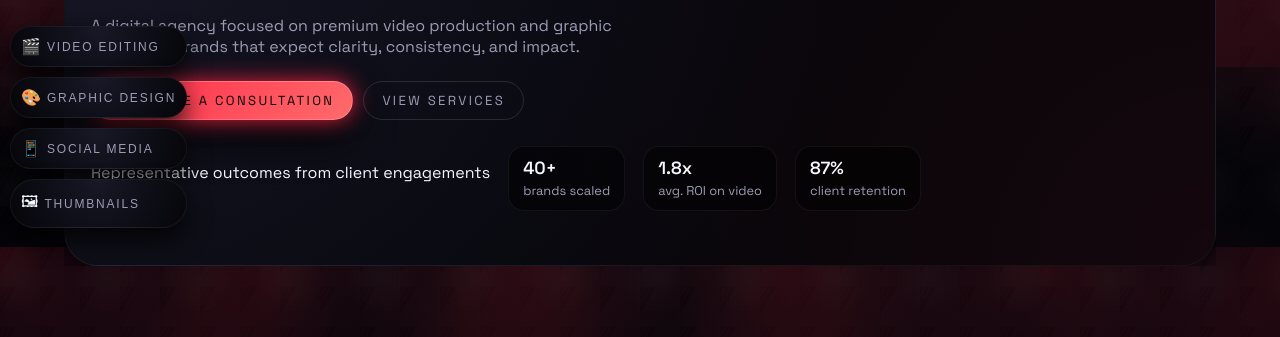
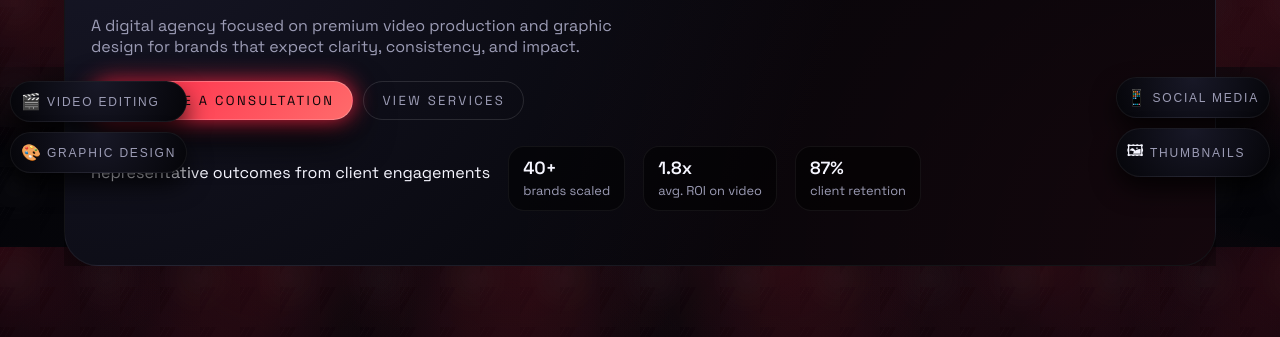
Before and after one commit to Roc-her/Zynotixx, a plain HTML site: page index.html in a window 1280 px wide. Shown: the part 273-610 px from the top of the page. Drawn offline with Linux system fonts and the light colour scheme.

Commit message:
2 icons left 2 right

```diff
--- a/index (1).html
+++ b/index.html
@@ -43,6 +43,9 @@
           <span class="side-icon-glyph" aria-hidden="true">&#127912;</span>
           <span class="side-icon-label">Graphic Design</span>
         </button>
+      </aside>
+
+      <aside class="side-icons side-icons-right">
         <button type="button" class="side-icon" data-target="#services">
           <span class="side-icon-glyph" aria-hidden="true">&#128241;</span>
           <span class="side-icon-label">Social Media</span>
```
